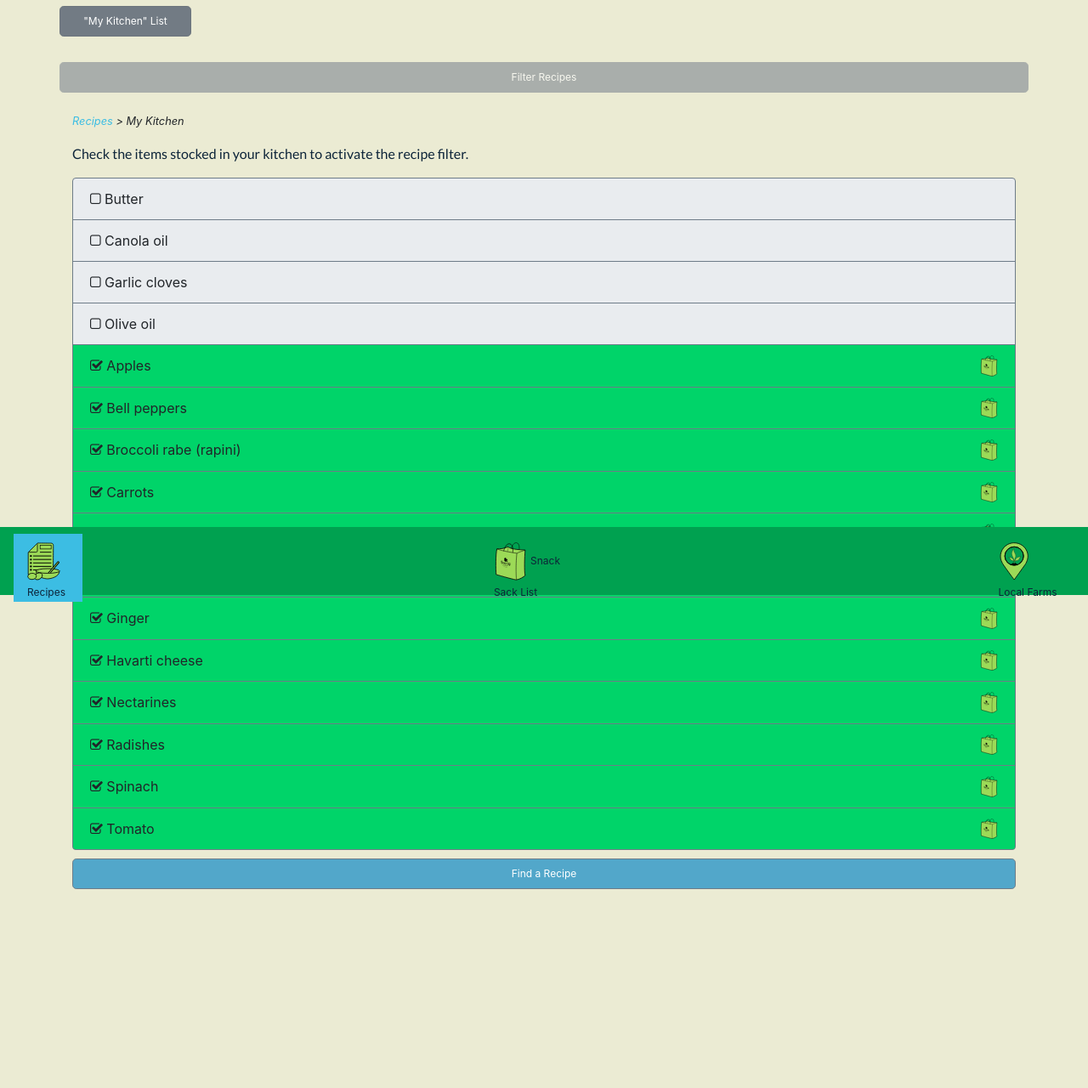
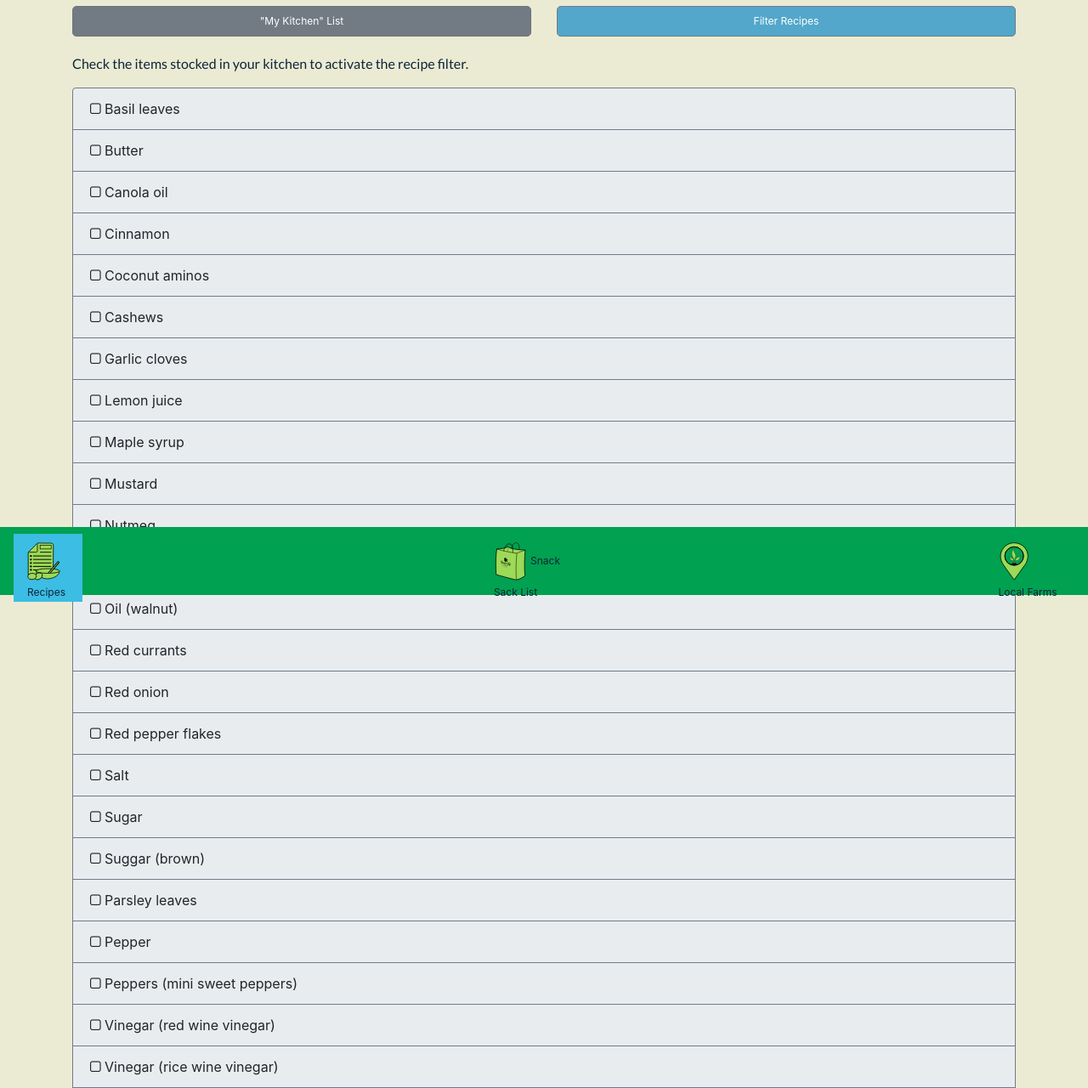
Before and after one commit to droffowsneb/CSA-app-site-project, a plain HTML site: page my-kitchen.html in a window 1280 px wide. Shown: the part 100-1380 px from the top of the page at 85% size. Before the commit the page ends 1266 px from the top, so only its background shows below. Drawn offline with nearby package versions, Linux system fonts and the light colour scheme; a web font is replaced by a local one.

Commit message:
Recipe/kitchen updates

```diff
--- a/my-kitchen.html
+++ b/my-kitchen.html
@@ -22,23 +22,45 @@
       </div> -->
       <h1 class="dark-heading text-center display-3">My Kitchen</h1>
       <div class="row">
-        <a href="recipes.html">
-          <button type="button" class="btn btn-secondary btn-lg recipes-button active">"My Kitchen" List</button>
-        </a>
-        <button type="button" class="btn btn-secondary btn-lg recipes-button disabled">Filter Recipes</button>
+        <div class="col-6">
+          <a href="my-kitchen.html">
+            <button type="button" class="btn btn-secondary btn-lg recipes-button active">"My Kitchen" List</button>
+          </a>
+        </div>
+        <div class="col-6">
+          <button type="button" class="btn btn-secondary btn-lg recipes-button">Filter Recipes</button>
+        </div>
       </div>
     </div>
 
     <div class="container"> <!-- list section -->
-      <small><em><a href="recipes.html">Recipes</a> > My Kitchen</em></small>
-      <p></p>
       <p>Check the items stocked in your kitchen to activate the recipe filter.</p>
 
       <ul class="list-group">
+        <li class="list-group-item kitchen-item"><i class="fa fa-square-o" aria-hidden="true"></i> Basil leaves</li>
         <li class="list-group-item kitchen-item"><i class="fa fa-square-o" aria-hidden="true"></i> Butter</li>
         <li class="list-group-item kitchen-item"><i class="fa fa-square-o" aria-hidden="true"></i> Canola oil</li>
+        <li class="list-group-item kitchen-item"><i class="fa fa-square-o" aria-hidden="true"></i> Cinnamon</li>
+        <li class="list-group-item kitchen-item"><i class="fa fa-square-o" aria-hidden="true"></i> Coconut aminos</li>
+        <li class="list-group-item kitchen-item"><i class="fa fa-square-o" aria-hidden="true"></i> Cashews</li>
         <li class="list-group-item kitchen-item"><i class="fa fa-square-o" aria-hidden="true"></i> Garlic cloves</li>
-        <li class="list-group-item kitchen-item"><i class="fa fa-square-o" aria-hidden="true"></i> Olive oil</li>
+        <li class="list-group-item kitchen-item"><i class="fa fa-square-o" aria-hidden="true"></i> Lemon juice</li>
+        <li class="list-group-item kitchen-item"><i class="fa fa-square-o" aria-hidden="true"></i> Maple syrup</li>
+        <li class="list-group-item kitchen-item"><i class="fa fa-square-o" aria-hidden="true"></i> Mustard</li>
+        <li class="list-group-item kitchen-item"><i class="fa fa-square-o" aria-hidden="true"></i> Nutmeg</li>
+        <li class="list-group-item kitchen-item"><i class="fa fa-square-o" aria-hidden="true"></i> Oil (olive)</li>
+        <li class="list-group-item kitchen-item"><i class="fa fa-square-o" aria-hidden="true"></i> Oil (walnut)</li>
+        <li class="list-group-item kitchen-item"><i class="fa fa-square-o" aria-hidden="true"></i> Red currants</li>
+        <li class="list-group-item kitchen-item"><i class="fa fa-square-o" aria-hidden="true"></i> Red onion</li>
+        <li class="list-group-item kitchen-item"><i class="fa fa-square-o" aria-hidden="true"></i> Red pepper flakes</li>
+        <li class="list-group-item kitchen-item"><i class="fa fa-square-o" aria-hidden="true"></i> Salt</li>
+        <li class="list-group-item kitchen-item"><i class="fa fa-square-o" aria-hidden="true"></i> Sugar</li>
+        <li class="list-group-item kitchen-item"><i class="fa fa-square-o" aria-hidden="true"></i> Suggar (brown)</li>
+        <li class="list-group-item kitchen-item"><i class="fa fa-square-o" aria-hidden="true"></i> Parsley leaves</li>
+        <li class="list-group-item kitchen-item"><i class="fa fa-square-o" aria-hidden="true"></i> Pepper</li>
+        <li class="list-group-item kitchen-item"><i class="fa fa-square-o" aria-hidden="true"></i> Peppers (mini sweet peppers)</li>
+        <li class="list-group-item kitchen-item"><i class="fa fa-square-o" aria-hidden="true"></i> Vinegar (red wine vinegar)</li>
+        <li class="list-group-item kitchen-item"><i class="fa fa-square-o" aria-hidden="true"></i> Vinegar (rice wine vinegar)</li>
         <li class="list-group-item kitchen-item kitchen-active"><i class="fa fa-check-square-o" aria-hidden="true"></i> Apples<img src="images/snack-sack-icon-2.svg" alt="snack sack icon" class="list-kitchen-sack">
         </li>
         <li class="list-group-item kitchen-item kitchen-active"><i class="fa fa-check-square-o" aria-hidden="true"></i> Bell peppers<img src="images/snack-sack-icon-2.svg" alt="snack sack icon" class="list-kitchen-sack"></li>
```
Also changed, not shown: recipes-filtered.html (+14 -13 lines), recipes.html (+6 -9 lines).
